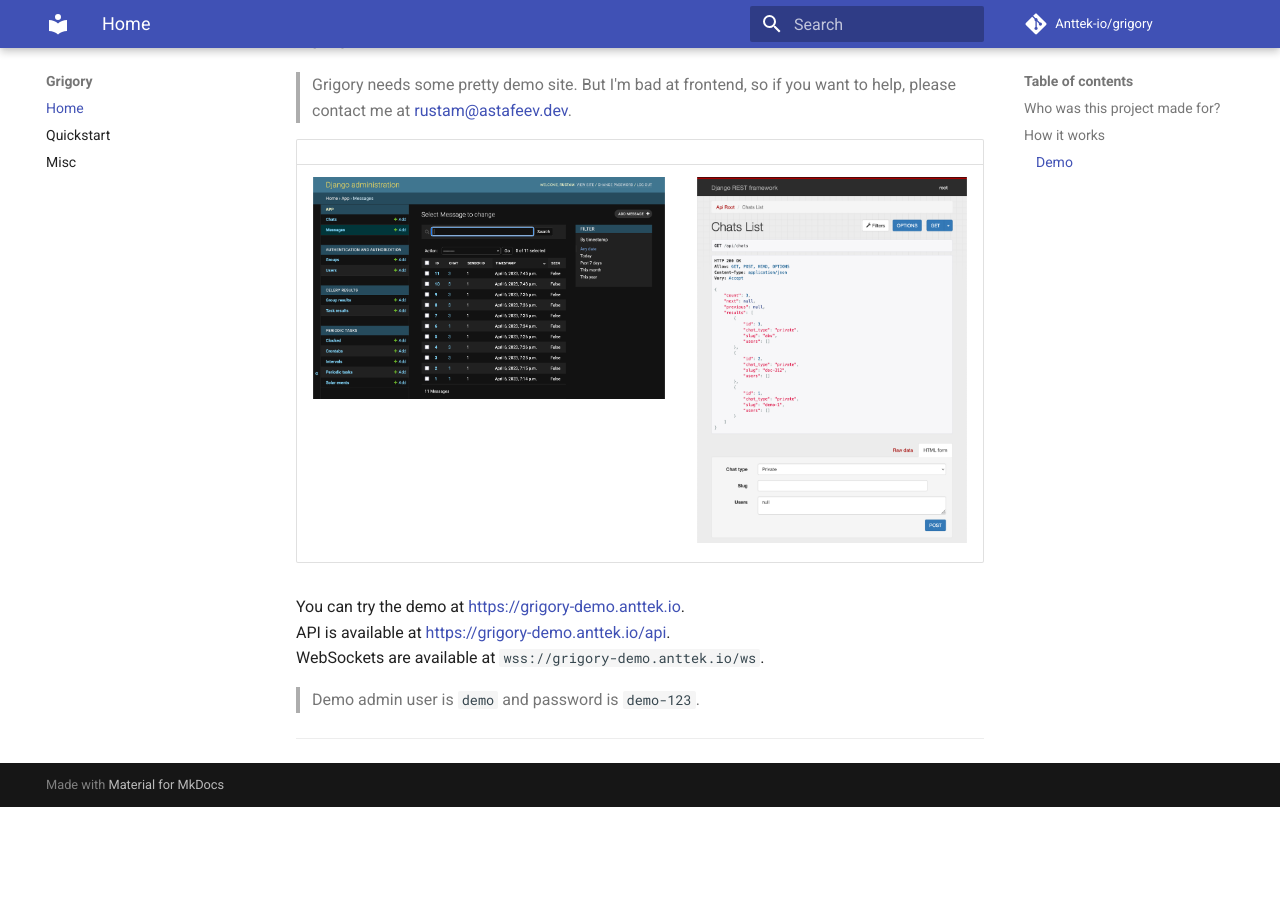
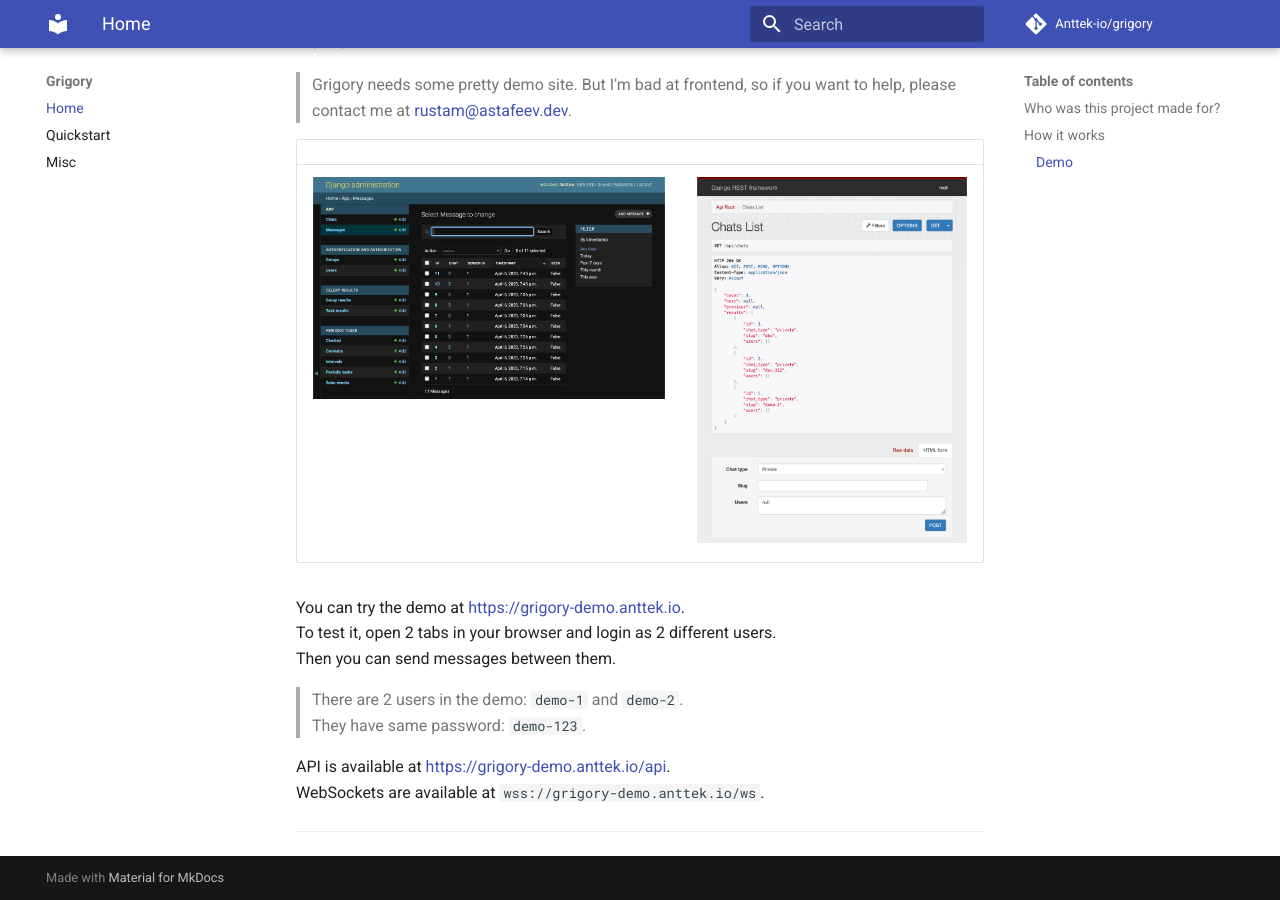
Before and after one commit to Anttek-io/grigory, an MkDocs documentation site: the page built from docs/index.md, in a window 1280 px wide and 900 px high, scrolled down 1481 px. Built offline with MkDocs 1.6.1 and Material for MkDocs 9.7.7, drawn with Linux system fonts in a browser that asks for light colours; comment, search, counter and statistics services are not loaded; before the commit the page ends 2288 px from its top, so only the background shows below that.

Commit message:
smol update

```diff
--- a/docs/index.md
+++ b/docs/index.md
@@ -51,9 +51,13 @@
 | <img src="media/demo-1.png" height="300px" /> | <img src="media/demo-2.png" height="300px" /> |
 
 You can try the demo at [https://grigory-demo.anttek.io](https://grigory-demo.anttek.io).
+To test it, open 2 tabs in your browser and login as 2 different users.
+Then you can send messages between them.
+
+> There are 2 users in the demo: `demo-1` and `demo-2`.
+> They have same password: `demo-123`.
+
 API is available at [https://grigory-demo.anttek.io/api](https://grigory-demo.anttek.io/api).
 WebSockets are available at `wss://grigory-demo.anttek.io/ws`.
 
-> Demo admin user is `demo` and password is `demo-123`.
-
 ---
```
Also changed, not shown: README.md (+6 -2 lines), docs/media/scheme.png.
